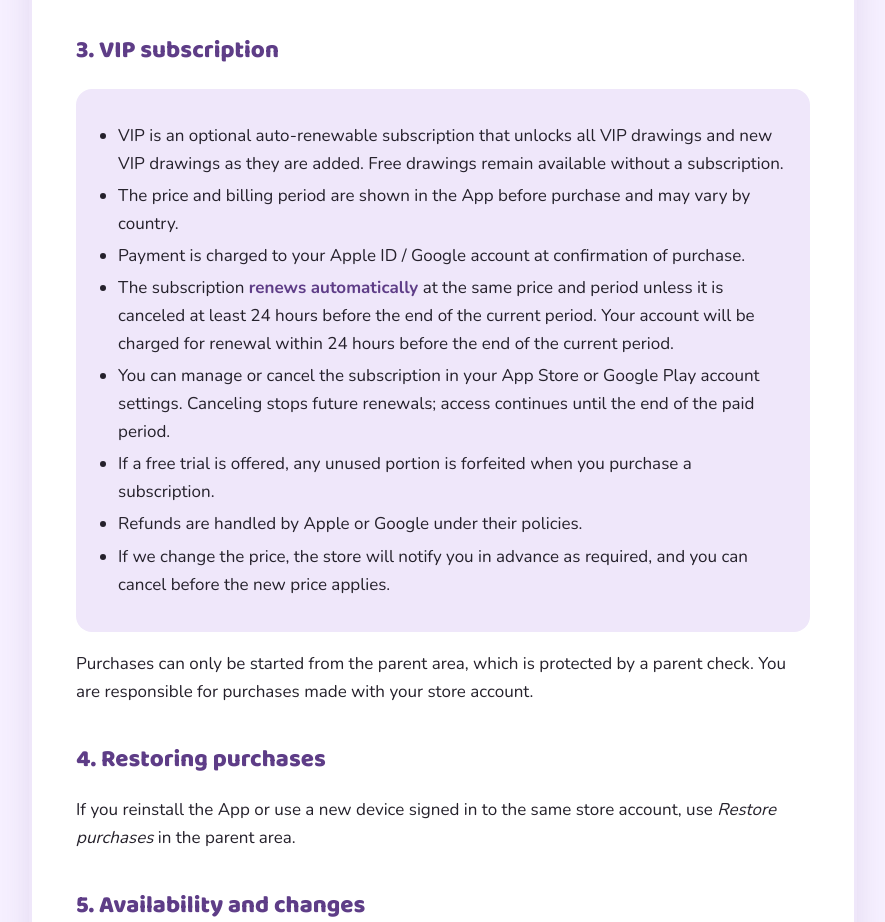
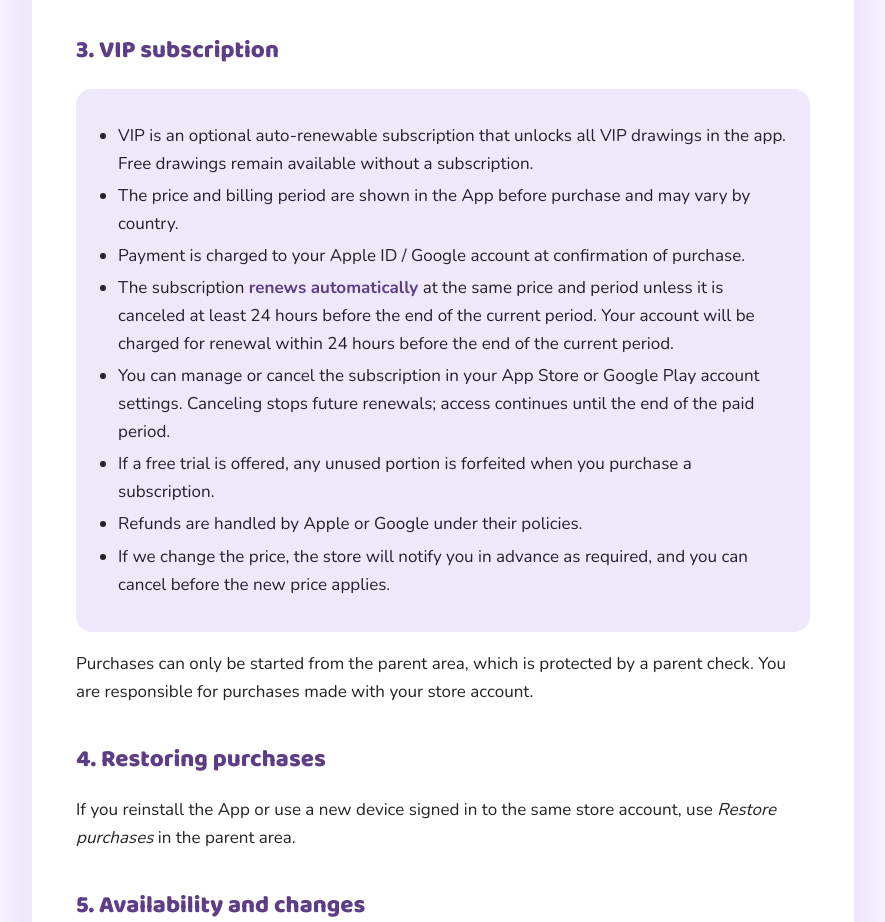
Before and after one commit to cihatcelik/color-fun-legal, a plain HTML site: page terms.html in a window 1280 px wide. Shown: the part 866-1788 px from the top of the page, without its empty margins (197-1082 px from the left). Drawn offline with nearby package versions, Linux system fonts and the light colour scheme.

Commit message:
Terms: VIP unlocks all VIP drawings in the app

```diff
--- a/terms.html
+++ b/terms.html
@@ -40,7 +40,7 @@
   <h2>3. VIP subscription</h2>
   <div class="callout">
     <ul>
-      <li>VIP is an optional auto-renewable subscription that unlocks all VIP drawings and new VIP drawings as they are added. Free drawings remain available without a subscription.</li>
+      <li>VIP is an optional auto-renewable subscription that unlocks all VIP drawings in the app. Free drawings remain available without a subscription.</li>
       <li>The price and billing period are shown in the App before purchase and may vary by country.</li>
       <li>Payment is charged to your Apple ID / Google account at confirmation of purchase.</li>
       <li>The subscription <strong>renews automatically</strong> at the same price and period unless it is canceled at least 24 hours before the end of the current period. Your account will be charged for renewal within 24 hours before the end of the current period.</li>
```
Also changed, not shown: tr/kosullar.html (+1 -1 lines).
